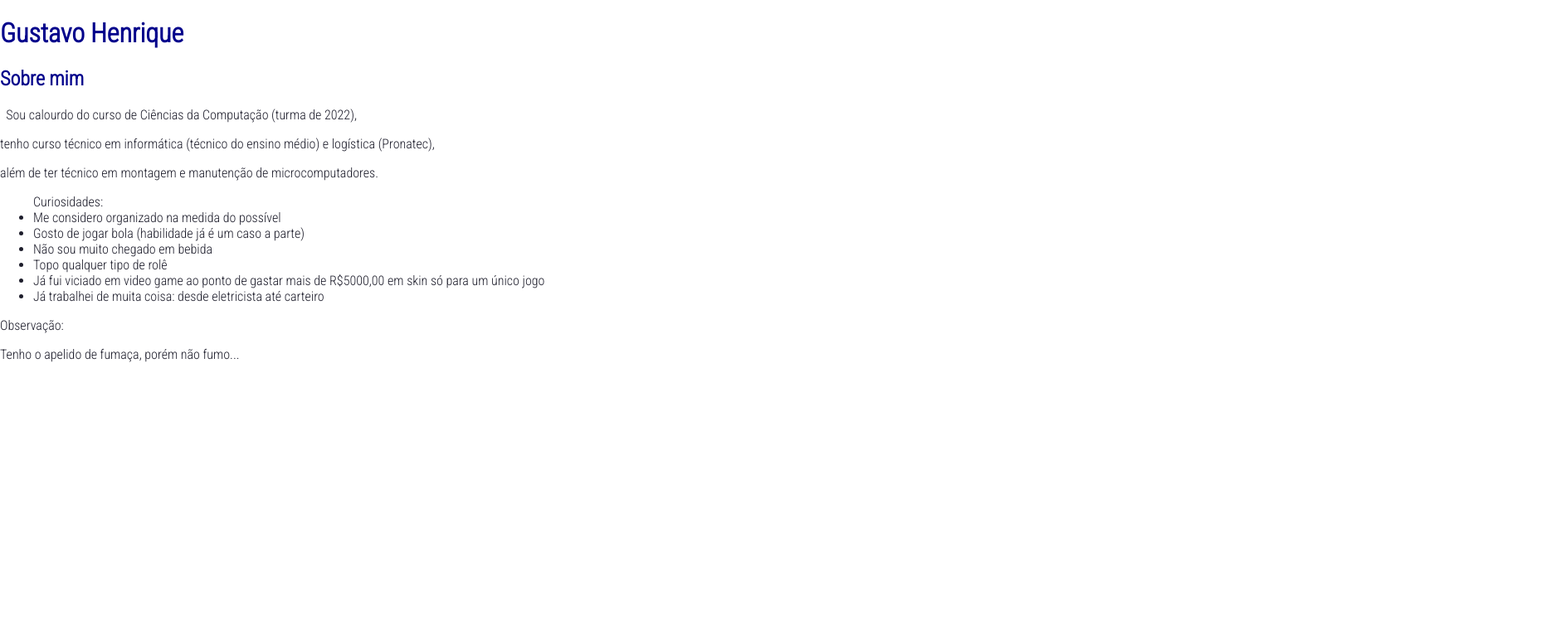
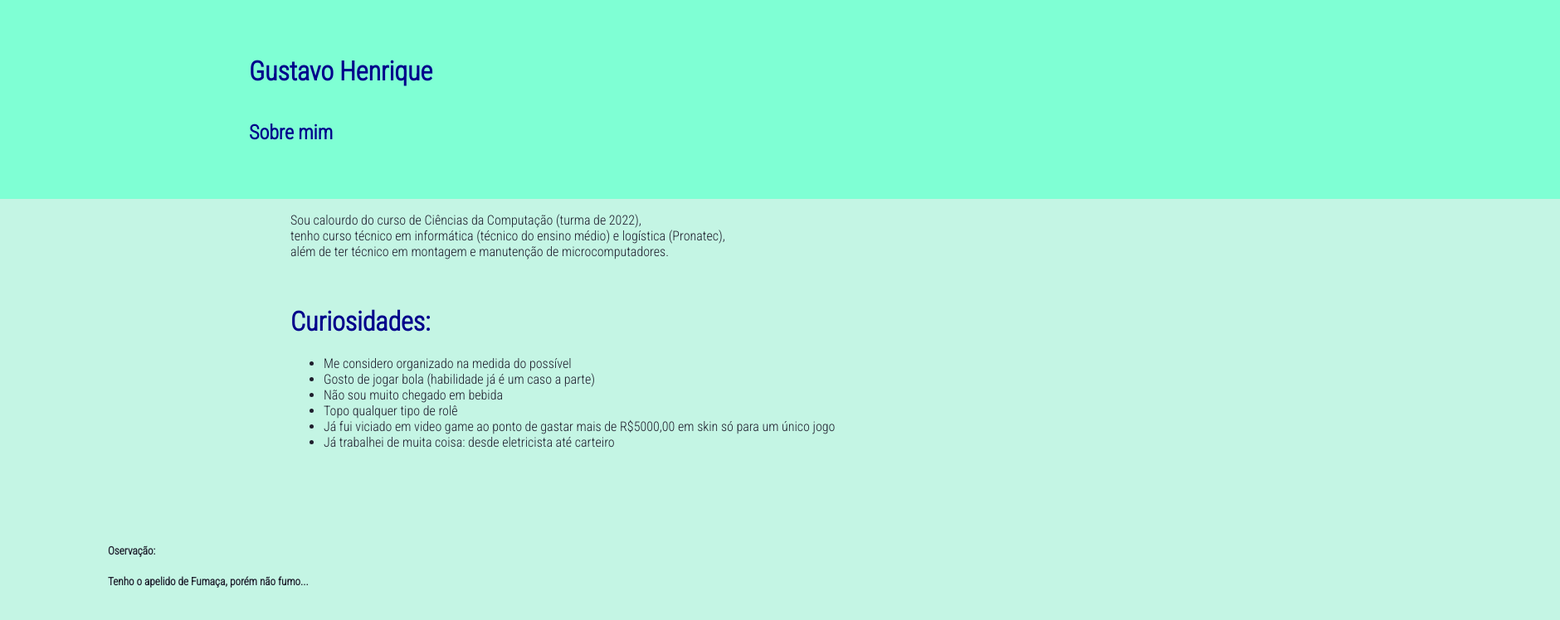
Before and after one commit to GustAmaral/Web-SobreMim-GustavoHenrique, a plain HTML site: page index.html in a window 1280 px wide. Shown: the whole page at 83% size, 1880 px wide, since content can reach past the window. Drawn offline with Linux system fonts and the light colour scheme.

Commit message:
CSS 1
Cor de fundo e posições

```diff
--- a/index.html
+++ b/index.html
@@ -8,28 +8,27 @@
     <link rel="stylesheet" type="text/css" href="style.css">
 </head>
 <body>
-    <header class="header-texto">
+    <header class="header-text">
         <h1>Gustavo Henrique</h1>
         <h2>Sobre mim</h2>
     </header>
-    <main class="texto">
-        <p> &nbsp; Sou calourdo do curso de Ciências da Computação (turma de 2022), </p>
-        <p>tenho curso técnico em informática (técnico do ensino médio) e logística (Pronatec), </p>
-        <p>além de ter técnico em montagem e manutenção de microcomputadores.</p>
-    </main>
-    <footer class="footer">
+    <main class="text">
+        <p>Sou calourdo do curso de Ciências da Computação (turma de 2022), <br>
+        tenho curso técnico em informática (técnico do ensino médio) e logística (Pronatec),<br>
+        além de ter técnico em montagem e manutenção de microcomputadores.</p><br>
+        <h1 class="title-list">Curiosidades: </h1>
         <ul>
-            Curiosidades:
             <li>Me considero organizado na medida do possível</li>
             <li>Gosto de jogar bola (habilidade já é um caso a parte)</li>
             <li>Não sou muito chegado em bebida</li>
             <li>Topo qualquer tipo de rolê</li>
             <li>Já fui viciado em video game ao ponto de gastar mais de R$5000,00 em skin só para um único jogo</li>
-            <li>Já trabalhei de muita coisa: desde eletricista até carteiro</li>
-
+            <li>Já trabalhei de muita coisa: desde eletricista até carteiro</li><br><br>
         </ul>
-        <p>Observação: </p>
-        <p>Tenho o apelido de fumaça, porém não fumo...</p>
+    </main><br><br>
+    <footer class="footer">
+        <h5>Oservação:</h5>
+        <h5>Tenho o apelido de Fumaça, porém não fumo...</h5>
     </footer>
 </body>
 </html>
--- a/style.css
+++ b/style.css
@@ -5,8 +5,31 @@ body{
     padding: 0;
     font-family: 'Roboto Condensed', sans-serif;
     color: #1e1e2c;
+    background-color: rgb(196, 245, 228);
 }
 
-.header-texto{
+.header-text{
+    color: darkblue;
+    height: 30vh;
+    width: 100vw;
+    background-color: aquamarine;
+    background-position: initial;
+    background-size: contain;
+    display: flex;
+    flex-direction: column;
+    justify-content: center;
+    padding: 0 300px;
+    position: relative;
+}
+
+.text {
+    padding-left: 350px;
+}
+
+.title-list{
     color: darkblue;
 }
+
+.footer{
+    padding-left: 130px;
+}
```
Also changed, not shown: background.jpg (added).
